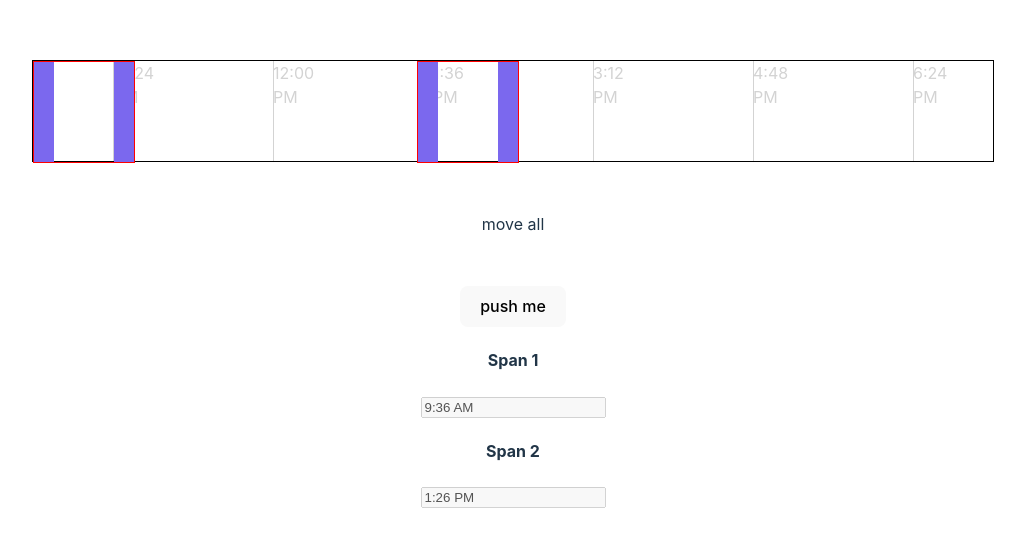
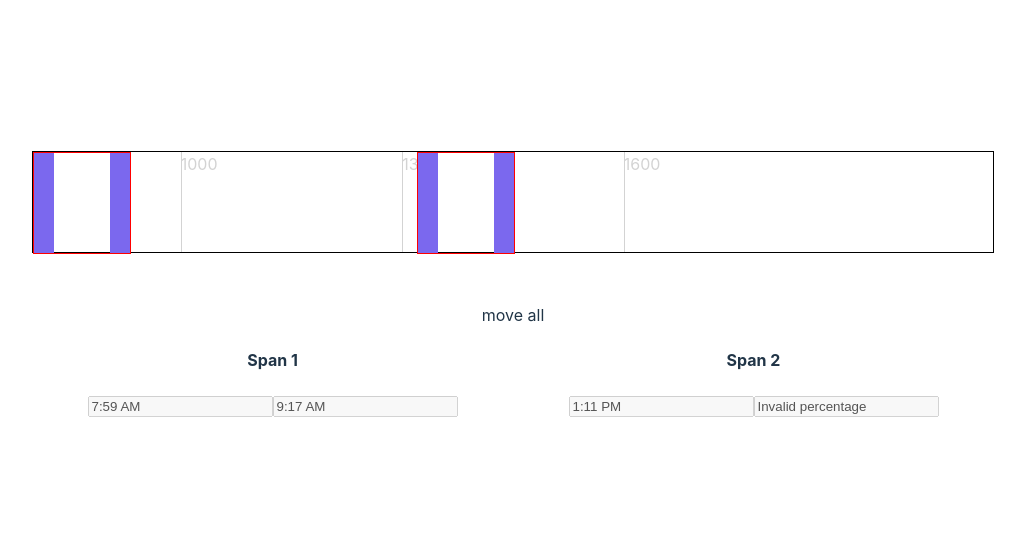
Before and after one commit to jddh/range-manger, a React (Vite) app: page / in a window 1280 px wide. Shown: the part 116-662 px from the top of the page, without its empty margins (127-1152 px from the left). Built offline with nearby package versions, Linux system fonts and the light colour scheme.

Commit message:
handle time as input value; alt gradiation component; finish sizing state sets

```diff
--- a/src/App.jsx
+++ b/src/App.jsx
@@ -2,13 +2,6 @@ import { useState } from 'react'
 import './App.css'
 import ShiftSchedule from './components/ShiftSchedule'
 import Nap from './components/Nap'
-
-if (import.meta.hot) {
-	import.meta.hot.on('hmr-update', (data) => {
-	  // perform custom update
-	  console.log('hihi');
-	})
-  }
 
 function App() {
 
--- /dev/null
+++ b/src/components/GradiationBee.jsx
@@ -0,0 +1,23 @@
+import * as Units from '../functions/units'
+
+export default function Gradiation({units, range, value}) {
+	let rangeValues = [], n = 0
+
+	Units.setUnit(units)
+	Units.setRange(range)
+
+	const percentValue = Units.getPercentFromUnit(value)
+
+	// const cqIncrements = 100 / count
+	// while(n < count) {rangeValues.push(cqIncrements * n++ + (cqIncrements/2))}
+
+	return (
+		<>
+				<div
+					className="gradiation"
+					style={{left: percentValue + 'cqi'}} >
+					{value}
+				</div>
+		</>
+	)
+}
--- a/src/components/Nap.jsx
+++ b/src/components/Nap.jsx
@@ -44,23 +44,24 @@ export default forwardRef(function ({className, x , size, containerRect, getCont
 		handleTouchDrag(touchDrag)
 	}
 	function touchDrag(e) {
-		const touchX = e.touches[0].clientX - currentContainerRect.left - currentOffset
-		if (isCollision(touchX)) return
-		currentMouseX = touchX
-		mover(element.current, touchX)
+		// const touchX = e.touches[0].clientX - currentContainerRect.left - currentOffset
+		// if (isCollision(touchX)) return
+		// currentMouseX = touchX
+		// mover(element.current, touchX)
+		downHandler(e, element.current, id)
 	}
 
 	return (
 		<div ref={element} className={className + ' nap'}
-		style={{left: adjustedX + 'cqi' }}>
-			<ResizeHandle downHandler={resizeDownHandler} mover={mover} sizer={sizer} parent={element.current} reverse/>
+		style={{left: adjustedX + 'cqi', width: size + 'cqi'}}>
+			<ResizeHandle downHandler={resizeDownHandler} mover={mover} sizer={sizer} parent={element.current} id={id} reverse/>
 			<div
 				onMouseDown={handleDown}
 				onMouseUp={handleUp}
 				onTouchStart={handleTouch}
 				className='label'>
 			</div>
-			<ResizeHandle containerRect={containerRect} downHandler={resizeDownHandler} mover={mover} sizer={sizer} parent={element.current} />
+			<ResizeHandle containerRect={containerRect} downHandler={resizeDownHandler} mover={mover} sizer={sizer} parent={element.current} id={id} />
 		</div>
 	)
 })
--- a/src/components/ResizeHandle.jsx
+++ b/src/components/ResizeHandle.jsx
@@ -1,10 +1,10 @@
 import {useRef} from 'react'
 
-export default function ResizeHandle({downHandler, parent, reverse}) {
+export default function ResizeHandle({downHandler, parent, reverse, id}) {
 	const element = useRef(null)
 
 	function handleDown(e) {
-		downHandler(e, parent, reverse)
+		downHandler(e, parent, reverse, id)
 	}
 
 	return (
--- a/src/components/ShiftSchedule.css
+++ b/src/components/ShiftSchedule.css
@@ -46,3 +46,11 @@
 	margin-top: 50px;
 	cursor: pointer;
 }
+
+.data-panels {
+	display: flex;
+
+	.data-panel {
+		flex: 1;
+	}
+}
--- a/src/components/ShiftSchedule.jsx
+++ b/src/components/ShiftSchedule.jsx
@@ -1,6 +1,7 @@
 import { useRef, useState, useEffect, Children, cloneElement } from 'react'
 import Nap from './Nap'
 import Gradiation from './Gradiation'
+import GradiationBee from './GradiationBee'
 import useSemiPersistentState from '../hooks/semiPersistentState'
 import handleClickDrag from '../functions/handleClickDrag'
 import handleTouchDrag from '../functions/handleTouchDrag'
@@ -9,7 +10,9 @@ import * as Units from '../functions/units'
 import './ShiftSchedule.css'
 
 function getOffsets(els, e) {
-	const offsets = els.map(el => e.clientX - createAggregateDimensions([el]).left)
+	const clientX = e.touches ? e.touches[0].clientX : e.clientX
+	const offsets = els.map(el => clientX - createAggregateDimensions([el]).left)
+	console.log(offsets);
 	return offsets
 }
 
@@ -52,8 +55,12 @@ export default function ShiftSchedule({units, children}) {
 	reverseResize				//reverse resize from left
 
 	//set time range of container
-	const myRange = [40,80]
+	// const myRange = [40,80]
+	const myRange = [Units.getPercentFromUnit('0800',[0,100]), Units.getPercentFromUnit('2100',[0,100])]
 	Units.setRange(myRange)
+
+	//temp log after range set
+	// console.log(Units.getPercentFromUnit('0800',[25,80]));
 
 	useEffect(function() {
 		setRect(container.current.getBoundingClientRect())
@@ -137,7 +144,8 @@ export default function ShiftSchedule({units, children}) {
 	}
 
 	function testButton(e) {
-		console.log(napElLookup)
+		console.log(Units.getUnitValue(30))
+		console.log(Units.getPercentFromUnit(1228));
 	}
 
 	function handleNapDown(e, clickedEl, id) {
@@ -157,11 +165,12 @@ export default function ShiftSchedule({units, children}) {
 	}
 
 	function releaseNap() {
+		//TODO null mouse move inches elements larger; suspect unit conversion
 		let napsToUpdate = []
 		activeIDs.forEach(id => {
-			const nap = getNap(id)
-			const left = getPerc(getNapEl(nap.id).getBounds().left, currentContainerRect.width)
-			napsToUpdate.push([{x: left}, id])
+			const left = getPerc(getNapEl(id).getBounds().left, currentContainerRect.width)
+			const width = getPerc(getNapEl(id).getBounds().width, currentContainerRect.width)
+			napsToUpdate.push([{x: left, size: width}, id])
 		})
 		setNaps(napsToUpdate)
 	}
@@ -176,16 +185,17 @@ export default function ShiftSchedule({units, children}) {
 		handleClickDrag(moveNapIntent, releaseNap)
 	}
 
-	function handleNapResizeDown(e, clickedEl, reverse = false) {
+	function handleNapResizeDown(e, clickedEl, reverse = false, id) {
 		createTravelBounds([clickedEl])
 		movingEls = [clickedEl]
+		activeIDs = [id]
 		reverseResize = reverse
 		resizeStartX = e.clientX
 		resizeStartWidth = clickedEl.offsetWidth
 		currentMouseX = e.clientX
 		currentContainerRect = getRect(container.current)
 
-		handleClickDrag(resizeNapIntent)
+		handleClickDrag(resizeNapIntent, releaseNap)
 	}
 
 	/**
@@ -256,15 +266,19 @@ export default function ShiftSchedule({units, children}) {
 					key={child.id}
 					{...child} />
 			)}
-			<Gradiation count={6} units="time" range={myRange} />
+			{/* <Gradiation count={6} units="time" range={myRange} /> */}
+			<GradiationBee  value="1000" units="time" range={myRange}/>
+			<GradiationBee  value="1300" units="time" range={myRange}/>
+			<GradiationBee  value="1600" units="time" range={myRange}/>
 		</div>
 		<div className="thumb" onMouseDown={handleMoveAllDown}>move all</div>
-		<button onClick={testButton} style={{marginTop: '50px'}}>push me</button>
+		{/* <button onClick={testButton} style={{marginTop: '50px'}}>push me</button> */}
 		<div className="data-panels">
 			{napData.map((child, index) =>
 				<div className="data-panel" key={child.id}>
 					<h4>Span {index+1}</h4>
 					<input value={Units.getUnitValue(child.x)} type='text' disabled />
+					<input value={Units.getUnitValue(child.x + child.size)} type='text' disabled />
 				</div>
 			)}
 		</div>
--- a/src/functions/handleTouchDrag.js
+++ b/src/functions/handleTouchDrag.js
@@ -1,12 +1,14 @@
-let dragHandler;
+let dragHandler, upHandler
 
-export default function handleTouchDrag(dragFn) {
-	dragHandler = dragFn;
+export default function handleTouchDrag(dragFn, upFn) {
+	dragHandler = dragFn
+	upHandler = upFn
 	window.addEventListener('touchmove', dragFn)
 	window.addEventListener('touchend', release)
 }
 
 function release(e) {
+	if (upHandler) upHandler()
 	window.removeEventListener('touchmove', dragHandler)
 	window.removeEventListener('touchend', release)
 }
--- a/src/functions/units.js
+++ b/src/functions/units.js
@@ -13,6 +13,13 @@ export function getUnitValue(perc) {
 	switch(unitStore) {
 		case 'time':
 			return percentageOfDayToTime(perc)
+	}
+}
+
+export function getPercentFromUnit(val, range = rangeStore) {
+	switch(unitStore) {
+		case 'time':
+			return timeToPercentageOfDay(val, range)
 	}
 }
 
@@ -35,3 +42,22 @@ function percentageOfDayToTime(percentage) {
 
 	return timeString
 }
+
+function timeToPercentageOfDay(time24Hour, range = rangeStore) {
+	let numericalTime = parseInt(time24Hour);
+
+	if (!numericalTime || numericalTime < 0 || numericalTime > 2359) {
+	  return 'Invalid time format';
+	}
+
+	const hours = Math.floor(numericalTime / 100);
+	const minutes = numericalTime % 100;
+	const minutesPassed = hours * 60 + minutes;
+
+	const totalMinutesInDay = 24 * 60;
+	const rangedMinutesInDay = 24 * 60 * ((range[1] - range[0]) / 100);
+	const rangeMinutesPassed = minutesPassed - (range[0] / 100) * totalMinutesInDay;
+	const percentage = (rangeMinutesPassed / rangedMinutesInDay) * 100;
+
+	return percentage.toFixed(5);
+  }
```
